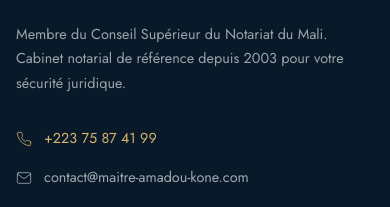
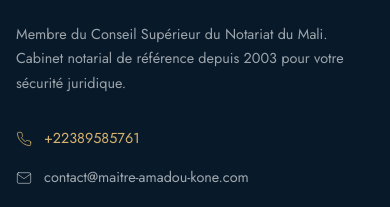
Before and after one commit to nattergerard77-cyber/notaire-amadou-kone, a Next.js app: page /en/blog/securiser-transaction-immobiliere-bamako in a window 390 px wide. Shown: the part 3964-4171 px from the top of the page. Built offline with nearby package versions, Linux system fonts and the light colour scheme.

Commit message:
Update cabinet phone number

```diff
--- a/src/app/[locale]/blog/[slug]/page.tsx
+++ b/src/app/[locale]/blog/[slug]/page.tsx
@@ -123,7 +123,7 @@ export default function ArticlePage({ params }: { params: { slug: string; locale
             <Link href="/infos-pratiques/rendez-vous" className="btn-primary" style={{ padding: '0.95rem 1.5rem', fontSize: '0.95rem' }}>
               Prendre rendez-vous <IconCalendar width="18" height="18" />
             </Link>
-            <a href="tel:+22320294101" className="btn-outline" style={{ padding: '0.95rem 1.5rem', fontSize: '0.95rem' }}>
+            <a href="tel:+22389585761" className="btn-outline" style={{ padding: '0.95rem 1.5rem', fontSize: '0.95rem' }}>
               Nous appeler <IconPhone width="18" height="18" />
             </a>
           </div>
--- a/src/app/[locale]/blog/page.tsx
+++ b/src/app/[locale]/blog/page.tsx
@@ -50,7 +50,7 @@ export default function BlogPage() {
                 <Link href="/infos-pratiques/rendez-vous" className="btn-primary" style={{ padding: '0.95rem 1.5rem', fontSize: '0.95rem' }}>
                   Prendre rendez-vous <IconCalendar width="18" height="18" />
                 </Link>
-                <a href="tel:+22320294101" className="btn-outline" style={{ padding: '0.95rem 1.5rem', fontSize: '0.95rem' }}>
+                <a href="tel:+22389585761" className="btn-outline" style={{ padding: '0.95rem 1.5rem', fontSize: '0.95rem' }}>
                   Nous appeler <IconPhone width="18" height="18" />
                 </a>
               </div>
--- a/src/app/[locale]/domaines/[slug]/page.tsx
+++ b/src/app/[locale]/domaines/[slug]/page.tsx
@@ -757,7 +757,7 @@ export default function DomainDetailPage({ params }: Params) {
                   <ChevronRight size={17} />
                 </Link>
 
-                <a href="https://wa.me/22375874199" className="area-sidebar-item">
+                <a href="https://wa.me/22389585761" className="area-sidebar-item">
                   <MessageCircle size={22} />
                   <span>
                     <strong>WhatsApp</strong>
@@ -766,11 +766,11 @@ export default function DomainDetailPage({ params }: Params) {
                   <ChevronRight size={17} />
                 </a>
 
-                <a href="tel:+22375874199" className="area-sidebar-item">
+                <a href="tel:+22389585761" className="area-sidebar-item">
                   <Phone size={22} />
                   <span>
                     <strong>Téléphone</strong>
-                    <small>+223 75 87 41 99<br />Lun–Jeu : 08h–17h</small>
+                    <small>+22389585761<br />Lun–Jeu : 08h–17h</small>
                   </span>
                 </a>
 
@@ -796,7 +796,7 @@ export default function DomainDetailPage({ params }: Params) {
                 <CalendarDays size={18} />
                 Réserver un créneau
               </Link>
-              <a href="https://wa.me/22375874199" className="area-outline-btn">
+              <a href="https://wa.me/22389585761" className="area-outline-btn">
                 <MessageCircle size={18} />
                 WhatsApp direct
               </a>
--- a/src/app/[locale]/layout.tsx
+++ b/src/app/[locale]/layout.tsx
@@ -52,7 +52,7 @@ export default async function LocaleLayout({
                     "addressLocality": "Bamako",
                     "addressCountry": "ML"
                   },
-                  "telephone": "+223 75 87 41 99",
+                  "telephone": "+22389585761",
                   "logo": "https://www.maitre-amadou-kone.com/images/favicon.png"
                 },
                 {
--- a/src/app/[locale]/mentions-legales/page.tsx
+++ b/src/app/[locale]/mentions-legales/page.tsx
@@ -81,7 +81,7 @@ const legalSections = [
             <strong>Adresse :</strong> Hamdallaye ACI 2000, Rue 327, Bamako, Mali
           </li>
           <li>
-            <strong>Téléphone :</strong> +223 75 87 41 99
+            <strong>Téléphone :</strong> +22389585761
           </li>
           <li>
             <strong>Email :</strong> contact@maitre-amadou-kone.com
@@ -191,9 +191,9 @@ export default function MentionsLegalesPage() {
                   <IconMap />
                   <span>Hamdallaye ACI 2000, Rue 327, Bamako, Mali</span>
                 </div>
-                <a href="tel:+22375874199">
+                <a href="tel:+22389585761">
                   <IconPhone />
-                  <span>+223 75 87 41 99</span>
+                  <span>+22389585761</span>
                 </a>
                 <a href="mailto:contact@maitre-amadou-kone.com">
                   <IconMail />
--- a/src/app/[locale]/politique-confidentialite/page.tsx
+++ b/src/app/[locale]/politique-confidentialite/page.tsx
@@ -151,9 +151,9 @@ export default function PolitiqueConfidentialitePage() {
               </p>
 
               <div className="legal-sidebar__list">
-                <a href="tel:+22375874199">
+                <a href="tel:+22389585761">
                   <IconPhone />
-                  <span>+223 75 87 41 99</span>
+                  <span>+22389585761</span>
                 </a>
                 <a href="mailto:contact@maitre-amadou-kone.com">
                   <IconMail />
@@ -199,7 +199,7 @@ export default function PolitiqueConfidentialitePage() {
               <Link href="/contact" className="legal-btn legal-btn--gold">
                 Nous contacter
               </Link>
-              <a href="tel:+22375874199" className="legal-btn legal-btn--dark">
+              <a href="tel:+22389585761" className="legal-btn legal-btn--dark">
                 Nous appeler
               </a>
             </div>
--- a/src/lib/constants.ts
+++ b/src/lib/constants.ts
@@ -2,8 +2,8 @@ export const CABINET = {
   name: 'Maître Amadou Koné',
   title: 'Notaire à Bamako, Mali',
   shortName: 'Cabinet Koné',
-  phone: '+223 75 87 41 99',
-  whatsapp: '22375874199',
+  phone: '+22389585761',
+  whatsapp: '22389585761',
   email: 'contact@maitre-amadou-kone.com',
   address: {
     street: 'Hamdallaye ACI 2000, Rue 327',
```
